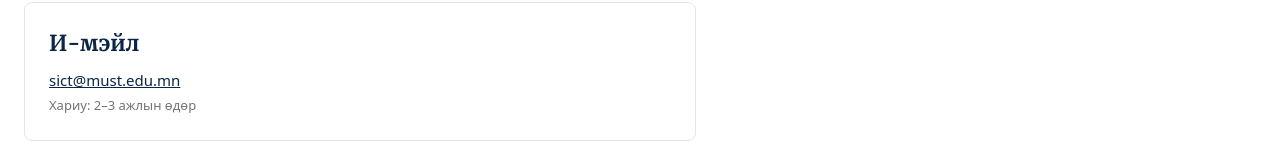
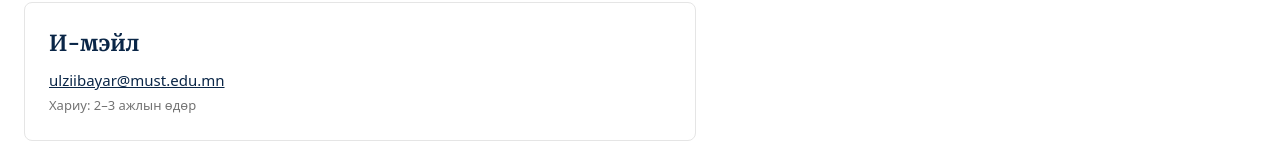
Before and after one commit to victoryresearch12-rgb/TeamWeb, a Next.js app in the folder client/: page /contact in a window 1280 px wide. Shown: the part 618-777 px from the top of the page. Built offline with nearby package versions, Linux system fonts and the light colour scheme.

Commit message:
Update page.tsx

```diff
--- a/client/app/contact/page.tsx
+++ b/client/app/contact/page.tsx
@@ -61,10 +61,10 @@
           <div className="bg-white border border-neutral-200 rounded-lg p-5 sm:p-6 hover:border-[#FFC300] transition-colors">
             <h2 className="font-serif text-[#0A2647] font-semibold mb-2 text-[20px] sm:text-[22px]">И-мэйл</h2>
             <a
-              href="mailto:sict@must.edu.mn"
+              href="mailto:ulziibayar@must.edu.mn"
               className="text-[14px] sm:text-[15px] text-[#0A2647] underline hover:text-[#144272] transition-colors font-sans"
             >
-              sict@must.edu.mn
+              ulziibayar@must.edu.mn
             </a>
             <p className="text-neutral-500 text-[13px] mt-1 font-sans">Хариу: 2–3 ажлын өдөр</p>
           </div>
```
